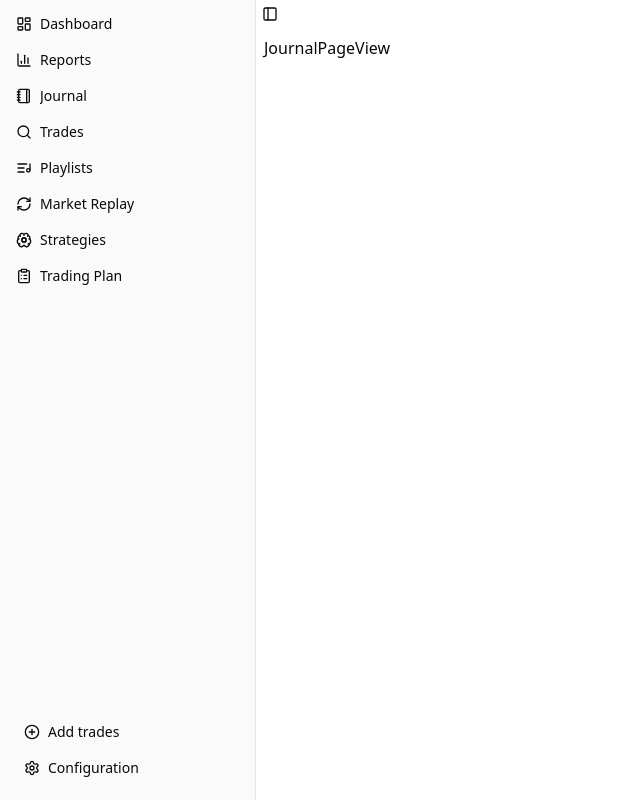
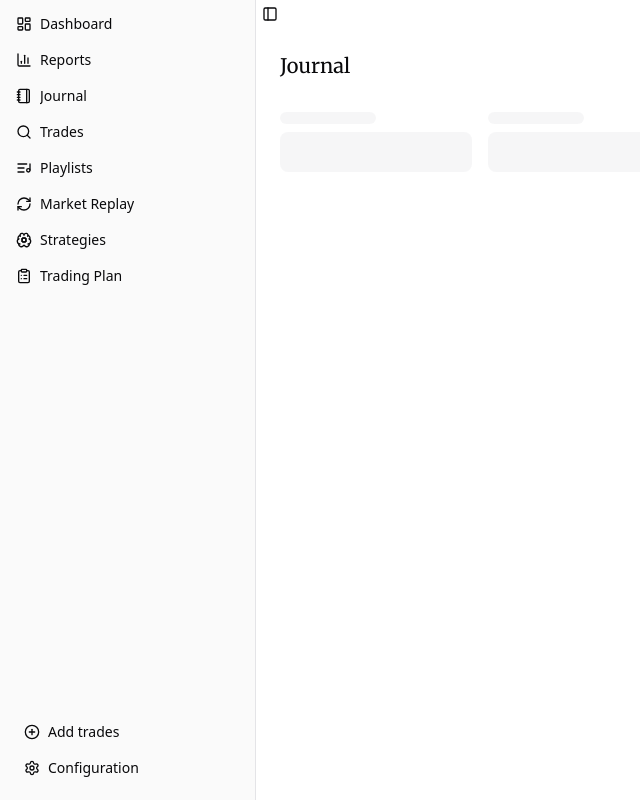
Before and after one commit to eedu7/backtesting, a Next.js app: page /dashboard/journal in a window 1280 px wide. Shown: the whole page, without its empty margins (0-640 px from the left). Built offline with nearby package versions, Linux system fonts and the light colour scheme.

Commit message:
Added the filterCard and its skeleton

```diff
--- a/src/app/page.tsx
+++ b/src/app/page.tsx
@@ -5,12 +5,14 @@ import { Button } from "@/components/ui/button";
 
 import { cn } from "@/lib/utils";
 
+// TODO: Remove the fonts
 const poppins = Poppins({
     subsets: ["latin"],
     weight: "700",
     variable: "--font-poppins",
 });
 
+// TODO: Remove the fonts
 const merriweather = Merriweather({
     subsets: ["latin"],
     weight: ["400"],
--- /dev/null
+++ b/src/modules/dashboard/journal/components/FilterCard.tsx
@@ -0,0 +1,16 @@
+import { Label } from "@/components/ui/label";
+import { Input } from "@/components/ui/input";
+import React from "react";
+
+export const FilterCard = () => {
+    return (
+        <div className="space-y-2">
+            <Label>Symbol</Label>
+            <Input
+                placeholder="AAPL"
+                value="AAPL"
+                readOnly
+            />
+        </div>
+    );
+};
--- /dev/null
+++ b/src/modules/dashboard/journal/components/Filters.tsx
@@ -0,0 +1,14 @@
+import React from "react";
+
+import { SkeletonFilterCard } from "@/modules/dashboard/journal/components/SkeletonFilterCard";
+
+export const Filters = () => {
+    return (
+        <div className="flex items-center gap-4">
+            <SkeletonFilterCard />
+            <SkeletonFilterCard />
+            <SkeletonFilterCard />
+            <SkeletonFilterCard />
+        </div>
+    );
+};
--- a/src/modules/dashboard/journal/components/PageView.tsx
+++ b/src/modules/dashboard/journal/components/PageView.tsx
@@ -1,5 +1,22 @@
 import React from "react";
+import { Merriweather } from "next/font/google";
+
+import { Filters } from "@/modules/dashboard/journal/components/Filters";
+
+import { cn } from "@/lib/utils";
+
+// TODO: Remove the fonts
+const merriweather = Merriweather({
+    subsets: ["latin"],
+    weight: ["400"],
+    variable: "--font-merriweather",
+});
 
 export const JournalPageView = () => {
-    return <div>JournalPageView</div>;
+    return (
+        <div className="space-y-8 p-4">
+            <h1 className={cn("text-bold text-xl", merriweather.className)}>Journal</h1>
+            <Filters />
+        </div>
+    );
 };
--- /dev/null
+++ b/src/modules/dashboard/journal/components/SkeletonFilterCard.tsx
@@ -0,0 +1,10 @@
+import { Skeleton } from "@/components/ui/skeleton";
+
+export const SkeletonFilterCard = () => {
+    return (
+        <div className="space-y-2">
+            <Skeleton className="h-3 w-24" />
+            <Skeleton className="h-10 w-48" />
+        </div>
+    );
+};
```
